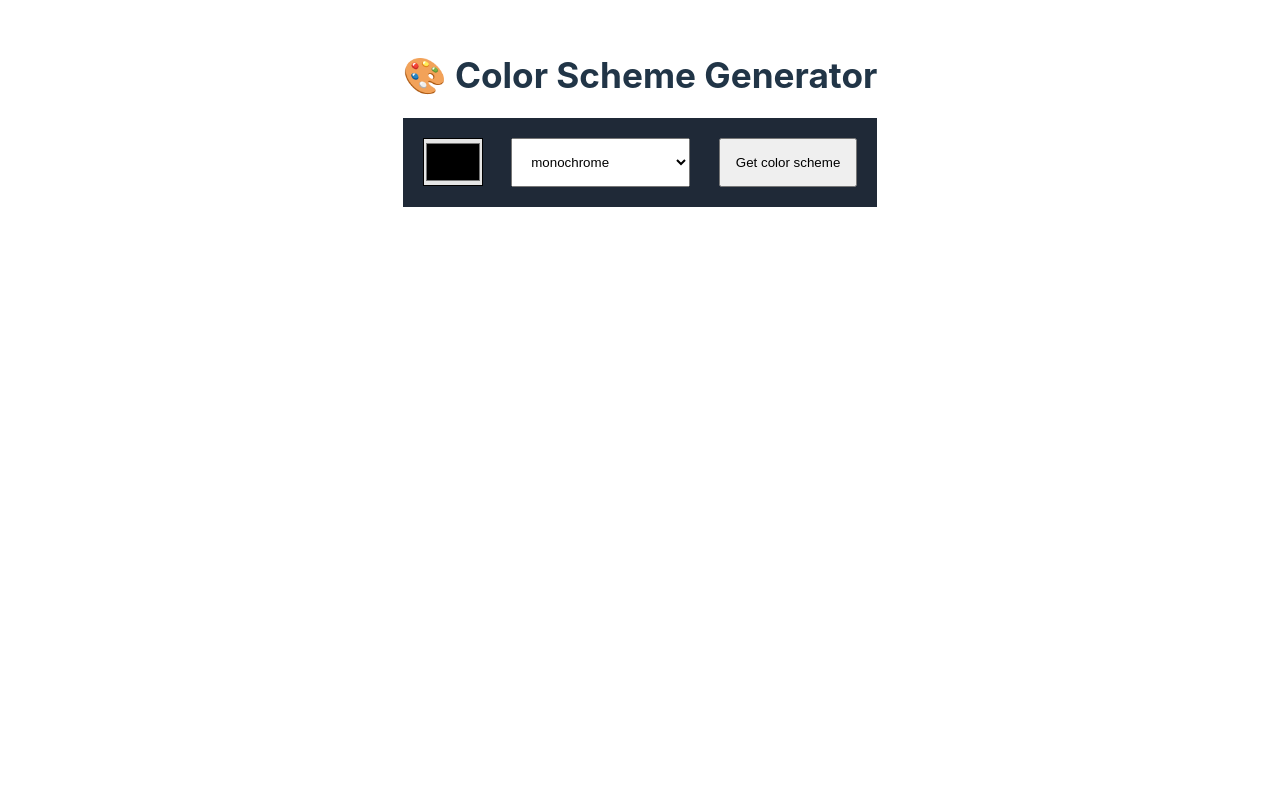
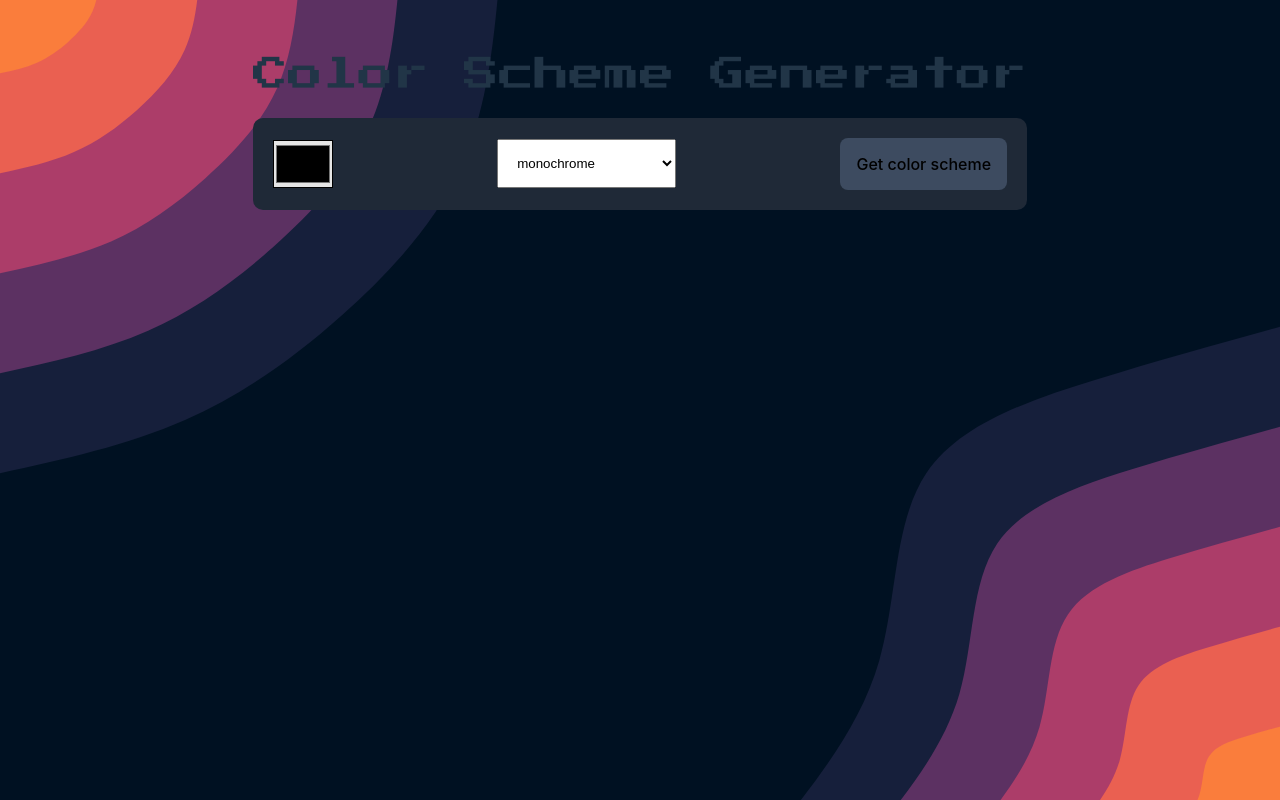
Before and after one commit to edesgree/color-scheme-generator, a website built with Vite: page index.html in a window 1280 px wide. Built offline with nearby package versions, Linux system fonts and the light colour scheme.

Commit message:
design and readme

```diff
--- a/index.html
+++ b/index.html
@@ -9,13 +9,14 @@
   <body>
     <div id="app">
       <header>
-        <h1>🎨 Color Scheme Generator</h1>
+        <h1>Color Scheme Generator</h1>
       </header>
       <main>
         <form id="colorSchemeForm">
           <input type="color" name="colorPicker" id="colorPicker" />
           <select name="selectType" id="selectType"></select>
-          <input type="submit" value="Get color scheme" />
+
+          <button type="submit">Get color scheme</button>
         </form>
         <ul class="color-list" id="colorScheme"></ul>
       </main>
--- a/src/js/main.js
+++ b/src/js/main.js
@@ -56,8 +56,8 @@ const generateSwatches = (colors) => {
     </div>
 
     <div class="color-legend">
-    ${color.name.value}  <br/>
-    ${color.hex.value}
+      ${color.name.value}  <br/>
+      ${color.hex.value}
     </div>
   `;
     // Add click event listener to the swatch to copy the color
--- a/src/scss/styles.scss
+++ b/src/scss/styles.scss
@@ -1,4 +1,4 @@
-@import url('https://fonts.googleapis.com/css2?family=Montserrat:wght@300;600&display=swap');
+@import url('https://fonts.googleapis.com/css2?family=Press+Start+2P&display=swap');
 $blue-dark:#1F2937;
 $blue-normal:#3D4B60;
 $background:#242424;
@@ -19,6 +19,10 @@ $grey:#E5E5E5;
   text-rendering: optimizeLegibility;
   -webkit-text-size-adjust: 100%;
 }
+//mixins
+@mixin mobile {
+  @media (max-width: 599px) { @content; }
+}
 
 a {
   color: $primary;
@@ -33,6 +37,8 @@ a {
 
 body {
   align-items: flex-start;
+  background: url('../img/bg-blob.svg') no-repeat center center;
+            background-size: cover;
   display: flex;
   margin: 0;
   min-height: 100vh;
@@ -40,8 +46,12 @@ body {
 }
 
 h1 {
+  font-family: 'Press Start 2P', cursive;
   font-size: 2.2em;
   line-height: 1.1;
+  @include mobile {
+    font-size: 1.2em;
+  }
 }
 
 #app {
@@ -53,13 +63,17 @@ h1 {
 
 
 main{
+  background-color: $blue-dark;
+  border-radius: 10px;
   #colorSchemeForm{
     align-items: center;
-    background-color: $blue-dark;
     display: flex;
     gap: 20px;
     justify-content: space-between;
     padding: 20px;
+    @include mobile {
+      flex-wrap: wrap;
+    }
     input,select,button{
       padding:15px;
     }
@@ -71,10 +85,13 @@ main{
     }
     #selectType{
     }
-    button{
+    button,input[type="submit"]{
       background:$blue-normal;
       &:hover{
         background:lighten($blue-normal,10%);
+      }
+      @include mobile {
+        width: 100%;
       }
     }
   }
@@ -83,10 +100,12 @@ main{
     grid-template-columns: repeat(5,1fr);
     margin: 0;
     padding: 0;
+    @include mobile {
+      grid-template-columns:  1fr;
+    }
     li{
       display: flex;
       flex-direction: column;
-
 
       .color-swatch{
         display: flex;
@@ -121,7 +140,6 @@ main{
         }
       }
       .color-legend{
-        background-color: $blue-dark;
         color:white;
         flex:1;
         padding:20px 10px;
```
Also changed, not shown: README.md, screenshot.png (added), src/img/bg-blob.svg (added).
